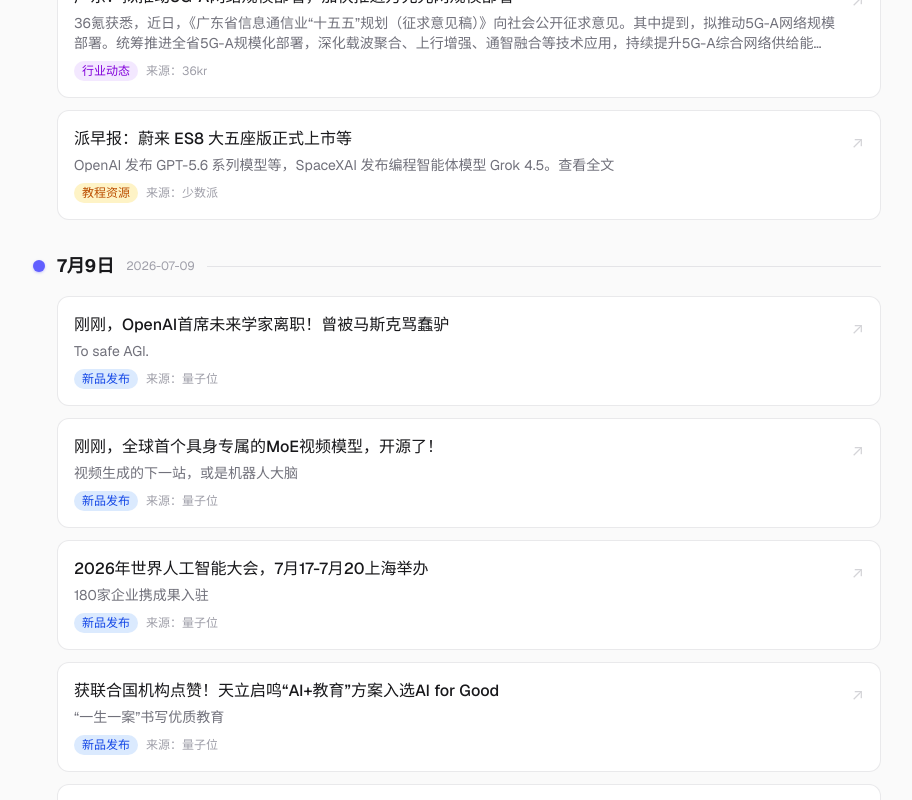
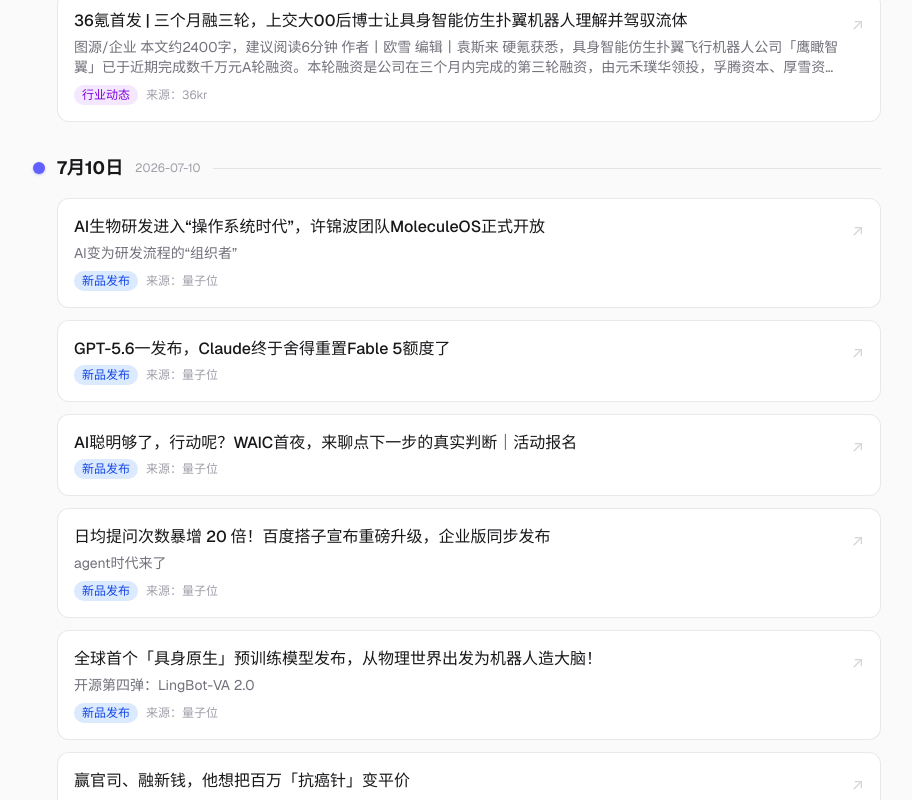
Before and after one commit to mingzhong717-droid/xia-aigc, a Next.js app: page /news in a window 1280 px wide. Shown: the part 500-1300 px from the top of the page, without its empty margins (183-1095 px from the left). Built offline with nearby package versions, Linux system fonts and the light colour scheme.

Commit message:
chore: 自动更新 AI 快讯 2026-07-11

```diff
--- a/src/data/news.ts
+++ b/src/data/news.ts
@@ -10,87 +10,87 @@ export interface NewsItem {
 }
 
 // 快讯数据 - 由 scripts/fetch-news.mjs 自动更新
-// 最后更新时间: 2026-07-10 02:44:10 UTC
+// 最后更新时间: 2026-07-11 02:24:19 UTC
 export const news: NewsItem[] = [
   {
     id: "news-001",
-    title: "广东：拟加快6G、光通信、卫星通信等关键前沿领域技术攻关",
-    summary: "36氪获悉，，近日，《广东省信息通信业“十五五”规划（征求意见稿）》向社会公开征求意见。其中提到，支持基础电信企业等积极参与省重点领域研发计划专项，依托鹏城国家实验室等战略科技力量和龙头企业，助力广东省信息通信业建立健全全过程创新生态链，加快6G、光通信、卫星通信、量子通信、智能体通信等关键前沿领域",
+    title: "9点1氪丨“国产存储第一股”长鑫科技公布承销团阵容；SK海力士登陆美股，上市首日大涨近13%；OpenAI推出ChatGPT智能体",
+    summary: "今日热点导览 “全球首款智能体手机”已备货8万至10万台？知情人士：假的 百亿私募数量达142家，再次刷新历史纪录 三星李在镕拟于7月底赴美会晤英伟达黄仁勋 德国大众拟大裁员，最高或裁减12万个岗位 OpenAI高管层再现变动，首席运营官因病离职 TOP3大新闻 长鑫科技，承销团阵容公布 长鑫科技I",
     source: "36kr",
     sourceUrl: "https://36kr.com",
-    url: "https://36kr.com/newsflashes/3889202354076161?f=rss",
-    date: "2026-07-10",
-    category: "industry",
+    url: "https://36kr.com/p/3890553690192384?f=rss",
+    date: "2026-07-11",
+    category: "product",
   },
   {
     id: "news-002",
-    title: "广东：拟推动5G-A网络规模部署，加快推进万兆光网规模部署",
-    summary: "36氪获悉，近日，《广东省信息通信业“十五五”规划（征求意见稿）》向社会公开征求意见。其中提到，拟推动5G-A网络规模部署。统筹推进全省5G-A规模化部署，深化载波聚合、上行增强、通智融合等技术应用，持续提升5G-A综合网络供给能力，依托网络智能迭代巩固广东5G全国领先优势。持续监测广东5G-A基站",
+    title: "36氪首发 | 三个月融三轮，上交大00后博士让具身智能仿生扑翼机器人理解并驾驭流体",
+    summary: "图源/企业 本文约2400字，建议阅读6分钟 作者丨欧雪 编辑丨袁斯来 硬氪获悉，具身智能仿生扑翼飞行机器人公司「鹰瞰智翼」已于近期完成数千万元A轮融资。本轮融资是公司在三个月内完成的第三轮融资，由元禾璞华领投，孚腾资本、厚雪资本跟投。资金将主要用于首款消费级产品的量产备货、市场拓展，团队扩充以及下",
     source: "36kr",
     sourceUrl: "https://36kr.com",
-    url: "https://36kr.com/newsflashes/3889199948249863?f=rss",
-    date: "2026-07-10",
+    url: "https://36kr.com/p/3889516712065799?f=rss",
+    date: "2026-07-11",
     category: "industry",
   },
   {
     id: "news-003",
-    title: "派早报：蔚来 ES8 大五座版正式上市等",
-    summary: "OpenAI 发布 GPT-5.6 系列模型等，SpaceXAI 发布编程智能体模型 Grok 4.5。<a href=&#34;https://sspai.com/post/112143&#34; target=&#34;_blank&#34;>查看全文</a>",
-    source: "少数派",
-    sourceUrl: "https://sspai.com",
-    url: "https://sspai.com/post/112143",
+    title: "AI生物研发进入“操作系统时代”，许锦波团队MoleculeOS正式开放",
+    summary: "AI变为研发流程的“组织者”",
+    source: "量子位",
+    sourceUrl: "https://www.qbitai.com",
+    url: "https://www.qbitai.com/2026/07/447832.html",
     date: "2026-07-10",
-    category: "tutorial",
+    category: "product",
   },
   {
     id: "news-004",
-    title: "刚刚，OpenAI首席未来学家离职！曾被马斯克骂蠢驴",
-    summary: "To safe AGI.",
+    title: "GPT-5.6一发布，Claude终于舍得重置Fable 5额度了",
+    summary: "",
     source: "量子位",
     sourceUrl: "https://www.qbitai.com",
-    url: "https://www.qbitai.com/2026/07/446658.html",
-    date: "2026-07-09",
+    url: "https://www.qbitai.com/2026/07/447691.html",
+    date: "2026-07-10",
     category: "product",
   },
   {
     id: "news-005",
-    title: "刚刚，全球首个具身专属的MoE视频模型，开源了！",
-    summary: "视频生成的下一站，或是机器人大脑",
+    title: "AI聪明够了，行动呢？WAIC首夜，来聊点下一步的真实判断｜活动报名",
+    summary: "",
     source: "量子位",
     sourceUrl: "https://www.qbitai.com",
-    url: "https://www.qbitai.com/2026/07/446568.html",
-    date: "2026-07-09",
+    url: "https://www.qbitai.com/2026/07/447682.html",
+    date: "2026-07-10",
     category: "product",
   },
   {
     id: "news-006",
-    title: "2026年世界人工智能大会，7月17-7月20上海举办",
-    summary: "180家企业携成果入驻",
+    title: "日均提问次数暴增 20 倍！百度搭子宣布重磅升级，企业版同步发布",
+    summary: "agent时代来了",
     source: "量子位",
     sourceUrl: "https://www.qbitai.com",
-    url: "https://www.qbitai.com/2026/07/436498.html",
-    date: "2026-07-09",
+    url: "https://www.qbitai.com/2026/07/447681.html",
+    date: "2026-07-10",
     category: "product",
   },
   {
     id: "news-007",
-    title: "获联合国机构点赞！天立启鸣“AI+教育”方案入选AI for Good",
-    summary: "“一生一案”书写优质教育",
+    title: "全球首个「具身原生」预训练模型发布，从物理世界出发为机器人造大脑！",
+    summary: "开源第四弹：LingBot-VA 2.0",
     source: "量子位",
     sourceUrl: "https://www.qbitai.com",
-    url: "https://www.qbitai.com/2026/07/446562.html",
-    date: "2026-07-09",
+    url: "https://www.qbitai.com/2026/07/447627.html",
+    date: "2026-07-10",
     category: "product",
   },
   {
     id: "news-008",
-    title: "世界模型首次迎来“小时级”生成！蚂蚁灵波开源LingBot-World 2.0，支持AI原生多人交互",
-    summary: "",
-    source: "量子位",
-    sourceUrl: "https://www.qbitai.com",
-    url: "https://www.qbitai.com/2026/07/446548.html",
-    date: "2026-07-09",
-    category: "product",
+    title: "赢官司、融新钱，他想把百万「抗癌针」变平价",
+    summary: "文 | 胡香赟 编辑 | 海若镜 36氪获悉，前传奇生物创始人/首席科学家范晓虎创办的生物科技公司深圳湾岛细胞，近日完成1.4亿人民币A轮融资，本轮融资由松禾资本领投、东方富海跟投。 过去一年，AI像一束强光照亮着资本市场。光芒之外，很多赛道在阴影中被重新定价，创新药板块正是其中之一。潮水褪去，人群",
+    source: "36kr",
+    sourceUrl: "https://36kr.com",
+    url: "https://36kr.com/p/3888284244720131?f=rss",
+    date: "2026-07-10",
+    category: "industry",
   }
 ];
 
```
